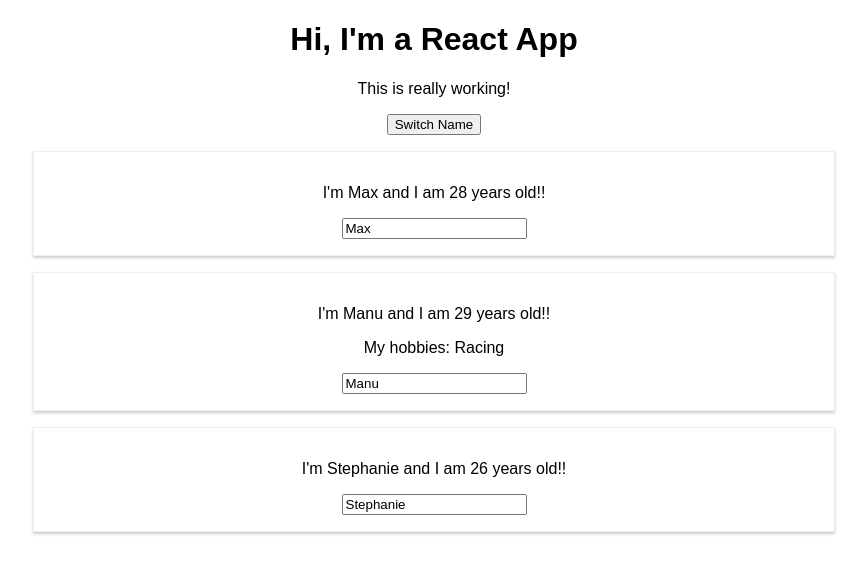
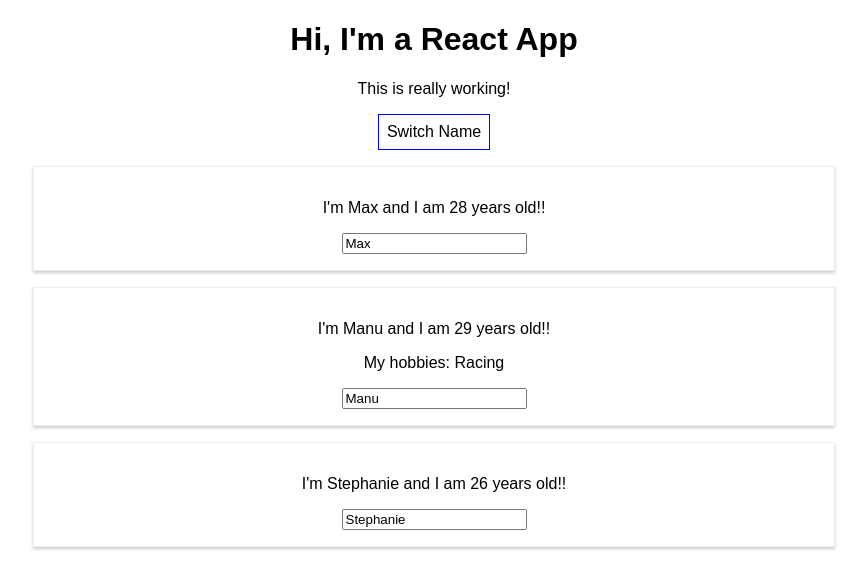
Before and after one commit to alexander215/react-complete-guide, a React (Create React App) app: page / in a window 1280 px wide. Shown: the top 588 px of the page, without its empty margins (206-1073 px from the left). Built offline with nearby package versions, Linux system fonts and the light colour scheme.

Commit message:
Add inline styling to App.js component button

```diff
--- a/src/App.js
+++ b/src/App.js
@@ -41,11 +41,21 @@
   }
 
   render() {
+    const style = {
+      backgroundColor: 'white',
+      font: 'inherit',
+      border: '1px solid blue',
+      padding: '8px',
+      cursor: 'pointer'
+    };
+
     return (
       <div className="App">
         <h1>Hi, I'm a React App</h1>
         <p>This is really working!</p>
-        <button onClick={() => this.switchNameHandler('Maximilian!!')}>Switch Name</button>
+        <button
+          style={style}
+          onClick={() => this.switchNameHandler('Maximilian!!')}>Switch Name</button>
         <Person
           name={this.state.persons[0].name}
           age={this.state.persons[0].age} />
```
